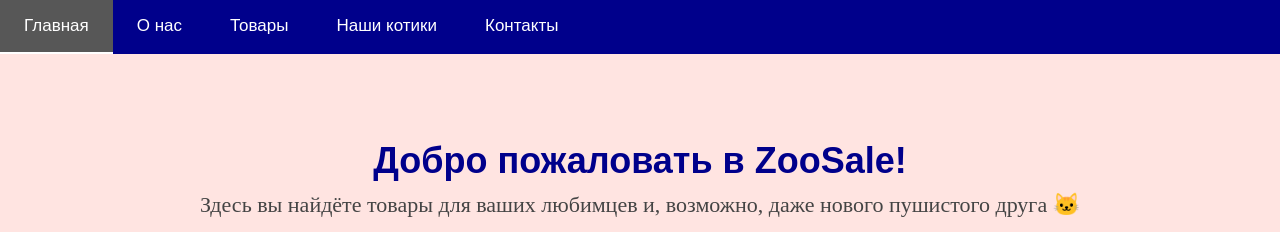
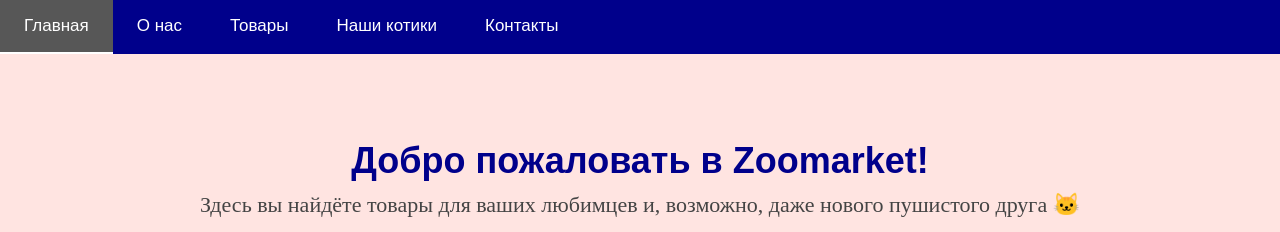
Before and after one commit to soonlightt/zoomarket, a plain HTML site: page index.html in a window 1280 px wide. Shown: the top 232 px of the page. Drawn offline with Linux system fonts and the light colour scheme.

Commit message:
Update index.html

```diff
--- a/index.html
+++ b/index.html
@@ -3,7 +3,7 @@
 <head>
     <meta charset="UTF-8">
     <meta name="viewport" content="width=device-width, initial-scale=1.0">
-    <title>Главная — ZooSale</title>
+    <title>Главная — Zoomarket</title>
     <link rel="stylesheet" href="style.css">
     <style>
         html {
@@ -56,7 +56,7 @@
         <a href="contacts.html">Контакты</a>
     </div>
 
-    <h1>Добро пожаловать в ZooSale!</h1>
+    <h1>Добро пожаловать в Zoomarket!</h1>
     <p class="subtitle">Здесь вы найдёте товары для ваших любимцев и, возможно, даже нового пушистого друга 🐱</p>
     <div class="center-img">
         <img src="cat.png" width="250" height="220" alt="Владелец">
```
